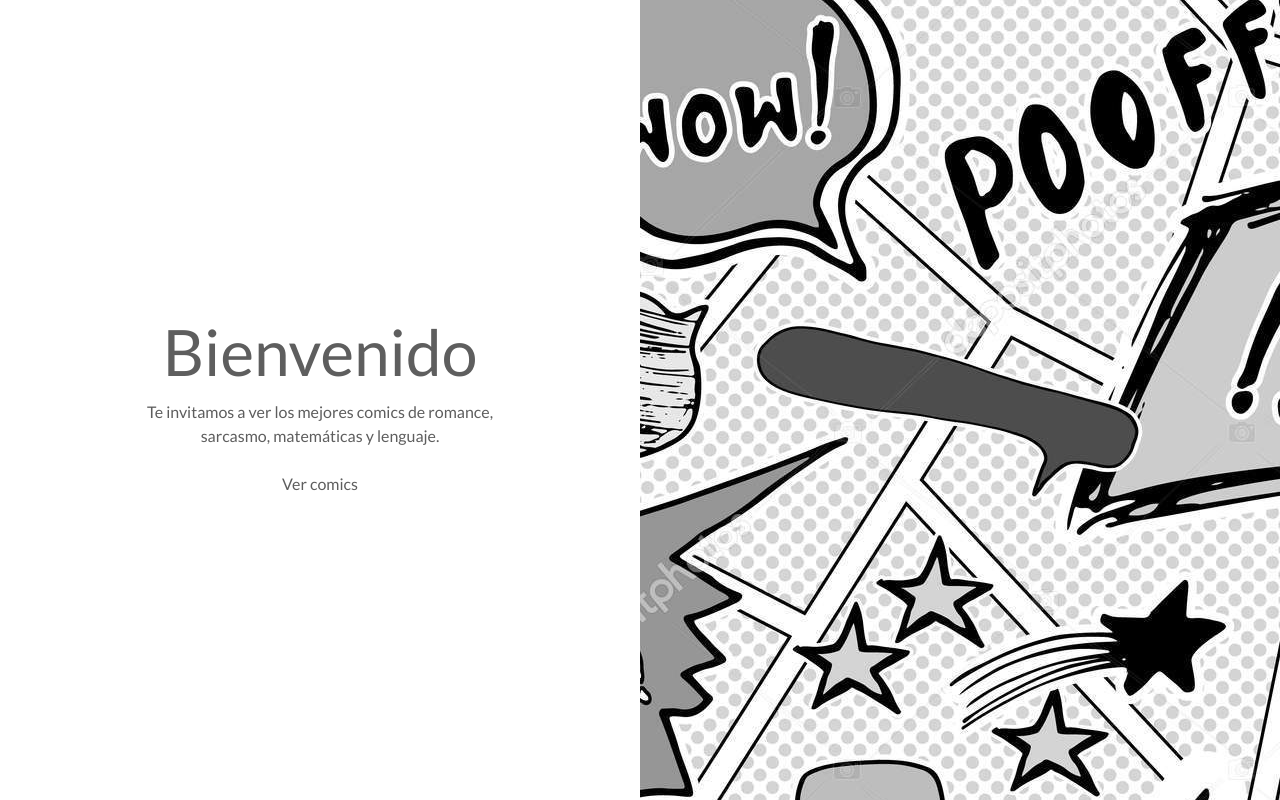
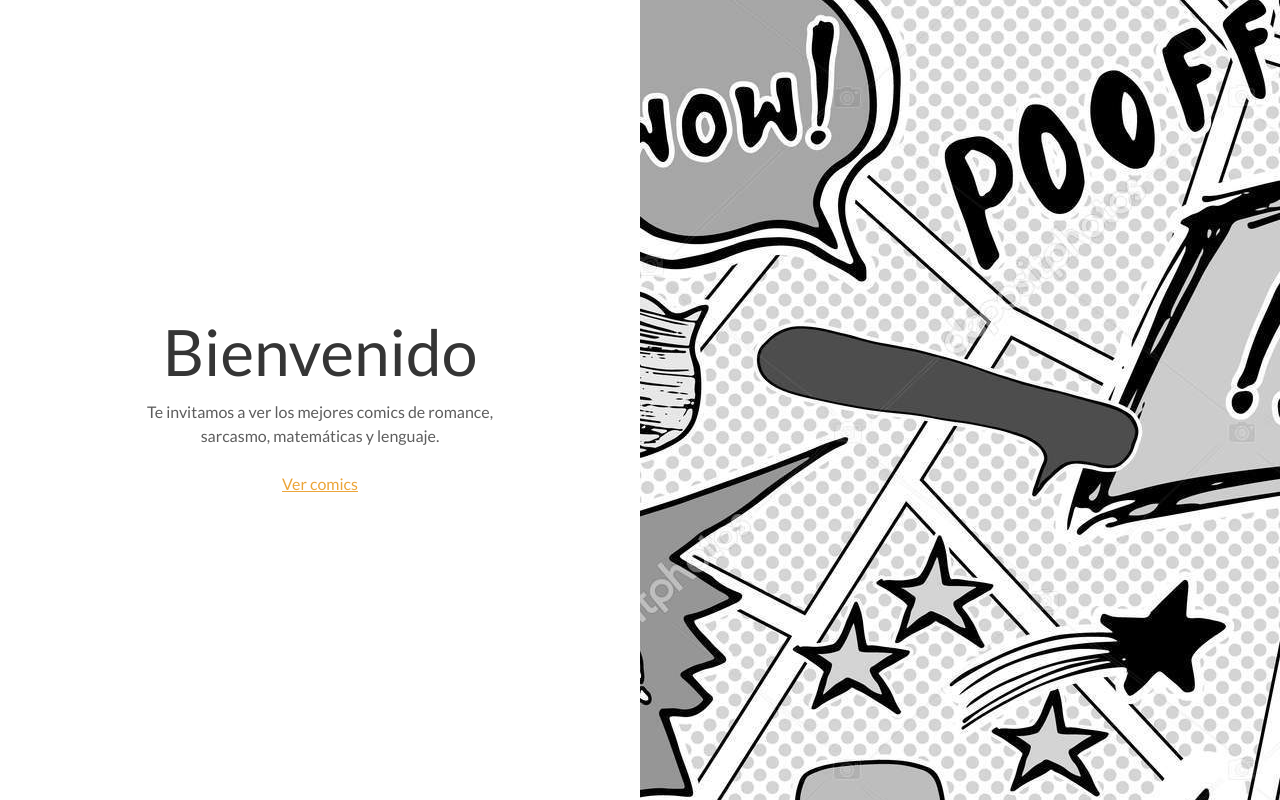
Before and after one commit to adanflorez/masiv-comics, a Vue app: page / in a window 1280 px wide. Built offline with nearby package versions, Linux system fonts and the light colour scheme.

Commit message:
style: typography was added

```diff
--- /dev/null
+++ b/src/assets/scss/_typography.scss
@@ -0,0 +1,12 @@
+h1,
+h2,
+h3,
+h4,
+h5,
+h6 {
+  @apply text-extra-dark-slate;
+}
+
+a {
+  @apply text-default-secondary underline;
+}
--- a/src/assets/scss/index.scss
+++ b/src/assets/scss/index.scss
@@ -1,3 +1,4 @@
 @import './assets/css/tailwind.css';
 @import './assets/scss/colors';
 @import './assets/scss/fonts';
+@import './assets/scss/typography';
```
